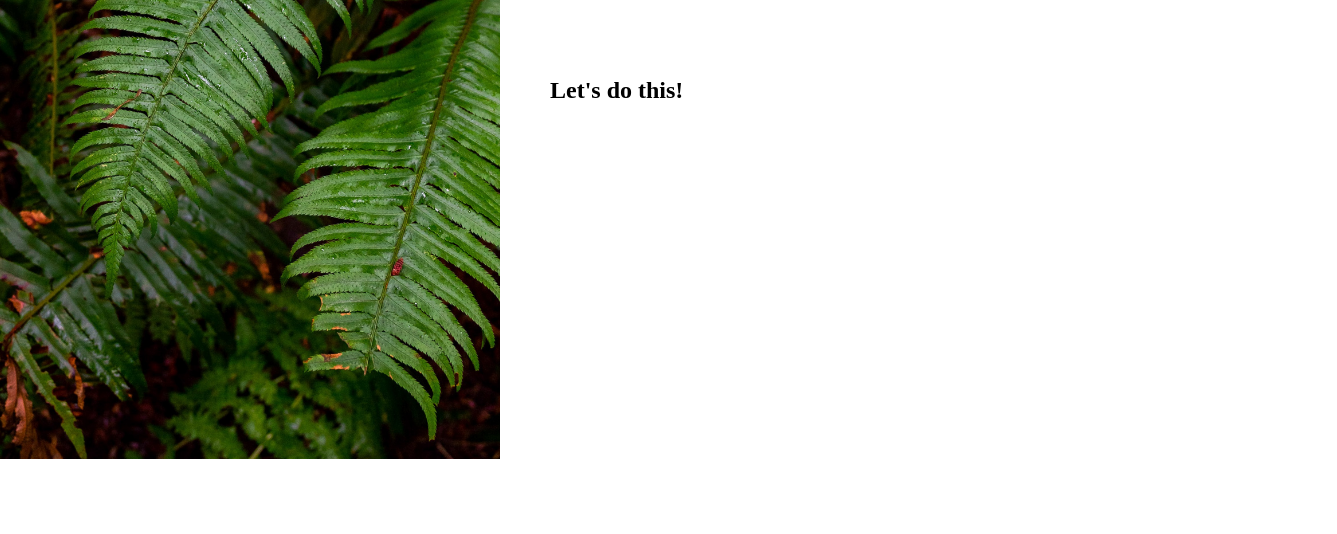
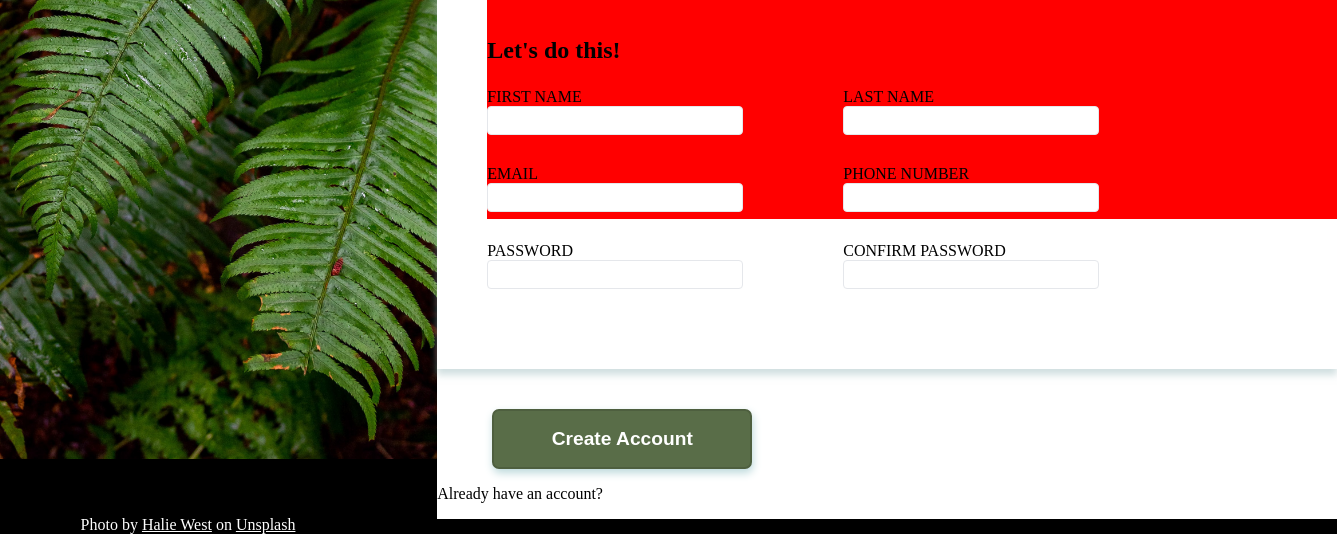
Before and after one commit to LukaTm/Project-Sign-Up-Form, a plain HTML site: page index.html in a window 1280 px wide. Shown: the part 341-875 px from the top of the page, 1337 px wide, since content can reach past the window. Before the commit the page ends 800 px from the top, so only its background shows below. Drawn offline with Linux system fonts and the light colour scheme.

Commit message:
Layout and Design of page

```diff
--- a/css/styles.css
+++ b/css/styles.css
@@ -1,5 +1,3 @@
-
-
 @font-face {
     font-family: my-font;
     src: url(../Norse-Bold.otf);
@@ -8,6 +6,9 @@
 body {
     margin: 0;
     display: flex;
+    justify-content: center;
+    background-color: black;
+
 }
 
 
@@ -23,10 +24,24 @@ body {
 
 }
 
+.underline {
+    text-decoration: underline;
+ }
+
+#author{
+    display: flex;
+    justify-content: center;
+    margin-top: 530px;
+}
+
+span{
+    margin-left: 4px;
+    margin-right: 4px;
+}
 
 .box{
     height: 150px;
-    width: 100%;
+    width: 100;
     margin-top: 22vh;
     background-color: rgba(0, 0, 0, 0.4);
     color: white;
@@ -48,7 +63,7 @@ body {
 }
 
 #one{
-    margin-top: 200px;
+    margin-top: 160px;
     margin-bottom: 30px;
 }
 
@@ -56,16 +71,76 @@ body {
     margin-bottom: 80px;
 }
 
+input{
+    width: 250px;
+    height: 25px;
+    border-radius: 4px;
+    border: 1px solid #E5E7EB;
+}
+
+
+label{
+    display: flex;
+    width: 100%;
+}
+
+
+.row-one, .row-two, .row-three {
+    display: flex;
+    margin-bottom: 10px;
+}
+
+.all-forms{
+    margin-bottom: 20px;
+    margin-right: 100px;
+
+}
+
+input:focus {
+    outline: none ;
+    border: 2px solid rgb(96, 137, 197);
+    box-shadow: 1px 2px 6px 0px #a4cbce;
+    margin-bottom: -2px;
+    margin-right: -2px;
+
+}
+
+
 .right{
     margin-left: 50px;
+    height: 400px;
+    background-color: red;
 }
 
-.up-text{
+
+
+.up-text {
     width: 73vh;
     font-size: 1.5rem;
     font-weight: bold;
 }
 
-.forms{
 
+.main-box{
+    height: 550px;
+    width: 900px;
+    background-color: rgb(255, 255, 255);
+    box-shadow: 0px 6px 7px rgba(163, 192, 194, 0.5);
 }
+
+.right-side{
+    background-color: white;
+}
+
+button{
+    height: 60px;
+    width: 260px;
+    border-radius: 7px;
+    background-color: #596d48;
+    box-shadow: 1px 4px 8px 0px #bcd9db;
+    color: white;
+    border: 2px solid #4e5f3f;
+    font-weight: bold;
+    font-size: 1.2rem;
+    margin: 40px 0 0 55px;
+}
--- a/index.html
+++ b/index.html
@@ -14,16 +14,55 @@
                     <img class="odin-image" src="./photos/odin-lined.png" alt="">
                     <h1 class="box-text">ODIN</h1>
                 </div>
+        <p id="author">Photo by <span class="underline">Halie West</span> on <span class="underline">Unsplash</span></p>
         </div>
     </div>
+    <div class="right-side">
+        <div class="main-box">
             <div class="right">
                 <div class="up-text">
                     <p id="one">This is not a real online service! You know you need something like this in your life to help your realize your deepest dreams. Sign up now to get started.</p>
                     <p id="two">You know you want to.</p>
                     <p id="three">Let's do this!</p>
                 </div>
-        <div class="forms"></div>
-        <div class="foot"></div>
+                <form class="forms">
+                    <div class='row-one'>
+                        <div class="all-forms">
+                            <label for="first-name">FIRST NAME</label>
+                            <input type="text" name="first-name" id="first-name">
+                        </div>
+                        <div class="all-forms">
+                            <label for="last-name">LAST NAME</label>
+                            <input type="text" name="last-name" id="last-name">
+                        </div>
+                    </div>
+                    <div class="row-two">
+                        <div class="all-forms">
+                            <label for="email">EMAIL</label>
+                            <input type="email" name="email" id="email">
+                        </div>
+                        <div class="all-forms">
+                            <label for="phone">PHONE NUMBER</label>
+                            <input type="tel" id="phone" name="phone">
+                        </div>
+                    </div>
+                    <div class="row-three">
+                        <div class="all-forms">
+                            <label for="password">PASSWORD</label>
+                            <input type="password" id="password" name="password">
+                        </div>
+                        <div class="all-forms">
+                            <label for="confirm-password">CONFIRM PASSWORD</label>
+                            <input type="password" id="confirm-password" name="confirm-password">
+                        </div>
+                    </div>
+                </form>
+            </div>
+        </div>
+        <div class="submit-button">
+            <button type="submit">Create Account</button>
+            <p>Already have an account?</p>
+        </div>
     </div>
 </body>
 </html>
```
Lines whose indentation alone changed are shown as unchanged.
